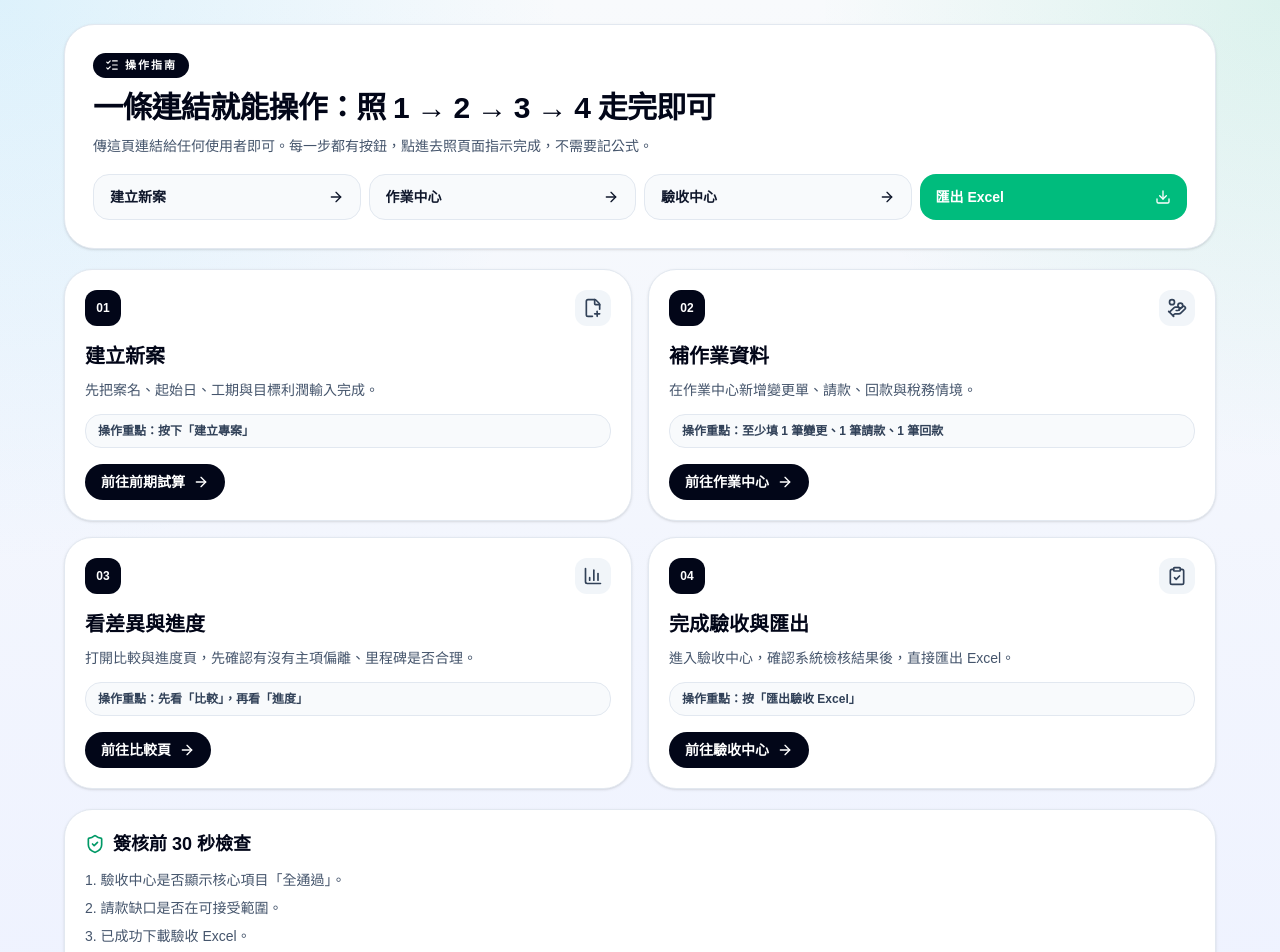
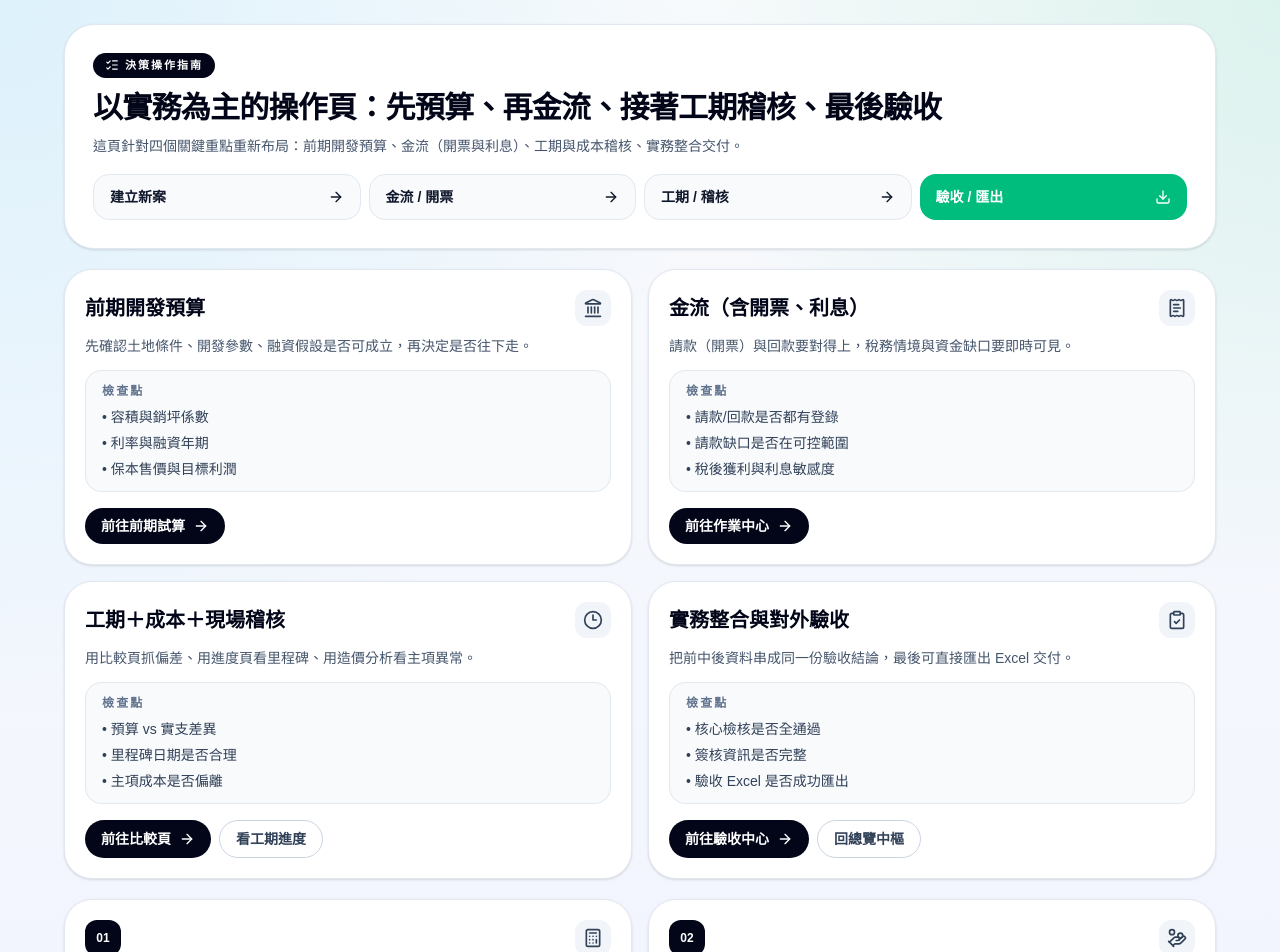
Before and after one commit to max-edtech/stem-insight-mvp-demo, a Next.js app: page /guide in a window 1280 px wide. Shown: the top 952 px of the page. Built offline with nearby package versions, Linux system fonts and the light colour scheme; no server answers; the database is empty.

Commit message:
Refocus guide layout around budget cashflow schedule and audit

```diff
--- a/app/guide/page.tsx
+++ b/app/guide/page.tsx
@@ -4,15 +4,31 @@ import Link from "next/link";
 import {
   ArrowRight,
   BarChart3,
+  Calculator,
   ClipboardCheck,
+  Clock3,
   Download,
   FilePlus2,
   HandCoins,
+  Landmark,
   ListChecks,
+  ReceiptText,
   ShieldCheck,
 } from "lucide-react";
 import { prisma } from "@/lib/prisma";
 import { formatDate } from "@/lib/formatters";
+
+type FocusAreaItem = {
+  key: string;
+  title: string;
+  summary: string;
+  checks: string[];
+  href: string;
+  hrefText: string;
+  secondaryHref?: string;
+  secondaryText?: string;
+  icon: React.ComponentType<{ className?: string }>;
+};
 
 type StepItem = {
   no: string;
@@ -30,41 +46,89 @@ export default async function GuidePage() {
   });
 
   const projectHrefBase = latestProject ? `/${latestProject.id}` : "/new-project";
+  const compareHref = latestProject ? `/${latestProject.id}/compare` : "/new-project";
+  const scheduleHref = latestProject ? `/${latestProject.id}/schedule` : "/new-project";
+  const costHref = latestProject ? `/${latestProject.id}/cost` : "/new-project";
+  const operationsHref = `${projectHrefBase}/operations`;
+  const acceptanceHref = `${projectHrefBase}/acceptance`;
+
+  const focusAreas: FocusAreaItem[] = [
+    {
+      key: "pre-dev-budget",
+      title: "前期開發預算",
+      summary: "先確認土地條件、開發參數、融資假設是否可成立，再決定是否往下走。",
+      checks: ["容積與銷坪係數", "利率與融資年期", "保本售價與目標利潤"],
+      href: "/new-project",
+      hrefText: "前往前期試算",
+      icon: Landmark,
+    },
+    {
+      key: "cashflow",
+      title: "金流（含開票、利息）",
+      summary: "請款（開票）與回款要對得上，稅務情境與資金缺口要即時可見。",
+      checks: ["請款/回款是否都有登錄", "請款缺口是否在可控範圍", "稅後獲利與利息敏感度"],
+      href: operationsHref,
+      hrefText: "前往作業中心",
+      icon: ReceiptText,
+    },
+    {
+      key: "schedule-audit",
+      title: "工期＋成本＋現場稽核",
+      summary: "用比較頁抓偏差、用進度頁看里程碑、用造價分析看主項異常。",
+      checks: ["預算 vs 實支差異", "里程碑日期是否合理", "主項成本是否偏離"],
+      href: compareHref,
+      hrefText: "前往比較頁",
+      secondaryHref: scheduleHref,
+      secondaryText: "看工期進度",
+      icon: Clock3,
+    },
+    {
+      key: "integration",
+      title: "實務整合與對外驗收",
+      summary: "把前中後資料串成同一份驗收結論，最後可直接匯出 Excel 交付。",
+      checks: ["核心檢核是否全通過", "簽核資訊是否完整", "驗收 Excel 是否成功匯出"],
+      href: acceptanceHref,
+      hrefText: "前往驗收中心",
+      secondaryHref: `${projectHrefBase}/`,
+      secondaryText: "回總覽中樞",
+      icon: ClipboardCheck,
+    },
+  ];
 
   const steps: StepItem[] = [
     {
       no: "01",
-      title: "建立新案",
-      summary: "先把案名、起始日、工期與目標利潤輸入完成。",
-      action: "按下「建立專案」",
+      title: "先做前期預算判斷",
+      summary: "先輸入土地、建造、融資、銷售參數，確認案子可行性。",
+      action: "先看保本售價、目標利潤、ROI/ROE",
       href: "/new-project",
       hrefText: "前往前期試算",
-      icon: FilePlus2,
+      icon: Calculator,
     },
     {
       no: "02",
-      title: "補作業資料",
-      summary: "在作業中心新增變更單、請款、回款與稅務情境。",
-      action: "至少填 1 筆變更、1 筆請款、1 筆回款",
-      href: `${projectHrefBase}/operations`,
+      title: "再補金流與開票資料",
+      summary: "在作業中心補齊變更單、請款（開票）、回款與稅務情境。",
+      action: "至少填 1 筆變更、1 筆請款、1 筆回款、1 筆稅務情境",
+      href: operationsHref,
       hrefText: "前往作業中心",
       icon: HandCoins,
     },
     {
       no: "03",
-      title: "看差異與進度",
-      summary: "打開比較與進度頁，先確認有沒有主項偏離、里程碑是否合理。",
-      action: "先看「比較」，再看「進度」",
-      href: `${projectHrefBase}/compare`,
+      title: "最後做工期與成本稽核",
+      summary: "先看預算差異，再看工期里程碑，必要時回造價分析追主因。",
+      action: "比較 → 進度 → 造價分析（循環檢查）",
+      href: compareHref,
       hrefText: "前往比較頁",
       icon: BarChart3,
     },
     {
       no: "04",
-      title: "完成驗收與匯出",
-      summary: "進入驗收中心，確認系統檢核結果後，直接匯出 Excel。",
+      title: "整合簽核與輸出",
+      summary: "在驗收中心確認結論與備註，完成後直接匯出交付檔。",
       action: "按「匯出驗收 Excel」",
-      href: `${projectHrefBase}/acceptance`,
+      href: acceptanceHref,
       hrefText: "前往驗收中心",
       icon: ClipboardCheck,
     },
@@ -77,7 +141,7 @@ export default async function GuidePage() {
           <div className="flex flex-wrap items-center gap-2">
             <span className="inline-flex items-center gap-1.5 rounded-full bg-slate-950 px-3 py-1 text-[11px] font-bold uppercase tracking-[0.18em] text-white">
               <ListChecks className="h-3.5 w-3.5" />
-              操作指南
+              決策操作指南
             </span>
             {latestProject && (
               <span className="rounded-full bg-slate-100 px-3 py-1 text-xs font-semibold text-slate-600">
@@ -87,10 +151,10 @@ export default async function GuidePage() {
           </div>
 
           <h1 className="mt-3 text-2xl font-black tracking-tight text-slate-950 sm:text-3xl">
-            一條連結就能操作：照 1 → 2 → 3 → 4 走完即可
+            以實務為主的操作頁：先預算、再金流、接著工期稽核、最後驗收
           </h1>
           <p className="mt-2 text-sm leading-6 text-slate-600">
-            傳這頁連結給任何使用者即可。每一步都有按鈕，點進去照頁面指示完成，不需要記公式。
+            這頁針對四個關鍵重點重新布局：前期開發預算、金流（開票與利息）、工期與成本稽核、實務整合交付。
           </p>
 
           <div className="mt-4 grid gap-2 sm:grid-cols-2 lg:grid-cols-4">
@@ -102,27 +166,70 @@ export default async function GuidePage() {
               <ArrowRight className="h-4 w-4" />
             </Link>
             <Link
-              href={`${projectHrefBase}/operations`}
+              href={operationsHref}
               className="inline-flex items-center justify-between rounded-2xl border border-slate-200 bg-slate-50 px-4 py-3 text-sm font-bold text-slate-900 transition-transform hover:-translate-y-0.5"
             >
-              作業中心
+              金流 / 開票
               <ArrowRight className="h-4 w-4" />
             </Link>
             <Link
-              href={`${projectHrefBase}/acceptance`}
+              href={compareHref}
               className="inline-flex items-center justify-between rounded-2xl border border-slate-200 bg-slate-50 px-4 py-3 text-sm font-bold text-slate-900 transition-transform hover:-translate-y-0.5"
             >
-              驗收中心
+              工期 / 稽核
               <ArrowRight className="h-4 w-4" />
             </Link>
             <Link
-              href={`${projectHrefBase}/acceptance`}
+              href={acceptanceHref}
               className="inline-flex items-center justify-between rounded-2xl bg-emerald-500 px-4 py-3 text-sm font-bold text-white transition-transform hover:-translate-y-0.5"
             >
-              匯出 Excel
+              驗收 / 匯出
               <Download className="h-4 w-4" />
             </Link>
           </div>
+        </section>
+
+        <section className="grid gap-4 lg:grid-cols-2">
+          {focusAreas.map((item) => {
+            const Icon = item.icon;
+            return (
+              <article key={item.key} className="rounded-[28px] border border-slate-200 bg-white p-5 shadow-sm">
+                <div className="flex items-center justify-between gap-3">
+                  <h2 className="text-xl font-black text-slate-950">{item.title}</h2>
+                  <div className="rounded-xl bg-slate-100 p-2 text-slate-700">
+                    <Icon className="h-5 w-5" />
+                  </div>
+                </div>
+                <p className="mt-2 text-sm leading-6 text-slate-600">{item.summary}</p>
+                <div className="mt-3 rounded-2xl border border-slate-200 bg-slate-50 px-4 py-3">
+                  <div className="text-xs font-black uppercase tracking-[0.18em] text-slate-500">檢查點</div>
+                  <ul className="mt-2 space-y-1.5 text-sm text-slate-700">
+                    {item.checks.map((point) => (
+                      <li key={point}>• {point}</li>
+                    ))}
+                  </ul>
+                </div>
+
+                <div className="mt-4 flex flex-wrap gap-2">
+                  <Link
+                    href={item.href}
+                    className="inline-flex items-center gap-2 rounded-full bg-slate-950 px-4 py-2 text-sm font-bold text-white transition-transform hover:-translate-y-0.5"
+                  >
+                    {item.hrefText}
+                    <ArrowRight className="h-4 w-4" />
+                  </Link>
+                  {item.secondaryHref && item.secondaryText && (
+                    <Link
+                      href={item.secondaryHref}
+                      className="inline-flex items-center gap-2 rounded-full border border-slate-300 bg-white px-4 py-2 text-sm font-semibold text-slate-700"
+                    >
+                      {item.secondaryText}
+                    </Link>
+                  )}
+                </div>
+              </article>
+            );
+          })}
         </section>
 
         <section className="grid gap-4 lg:grid-cols-2">
@@ -164,8 +271,9 @@ export default async function GuidePage() {
           </div>
           <ul className="mt-3 space-y-2 text-sm text-slate-600">
             <li>1. 驗收中心是否顯示核心項目「全通過」。</li>
-            <li>2. 請款缺口是否在可接受範圍。</li>
-            <li>3. 已成功下載驗收 Excel。</li>
+            <li>2. 請款缺口、利息影響與稅後獲利是否一致。</li>
+            <li>3. 工期里程碑與成本差異是否完成一次稽核。</li>
+            <li>4. 已成功下載驗收 Excel。</li>
           </ul>
 
           <div className="mt-4 flex flex-wrap gap-2">
@@ -176,11 +284,17 @@ export default async function GuidePage() {
               回首頁
             </Link>
             <Link
-              href={`${projectHrefBase}/acceptance`}
+              href={acceptanceHref}
               className="inline-flex items-center gap-2 rounded-full bg-emerald-500 px-4 py-2 text-sm font-bold text-white"
             >
               直接去驗收
               <ArrowRight className="h-4 w-4" />
+            </Link>
+            <Link
+              href={costHref}
+              className="inline-flex items-center gap-2 rounded-full border border-slate-300 bg-white px-4 py-2 text-sm font-semibold text-slate-700"
+            >
+              補看造價分析
             </Link>
           </div>
         </section>
```
